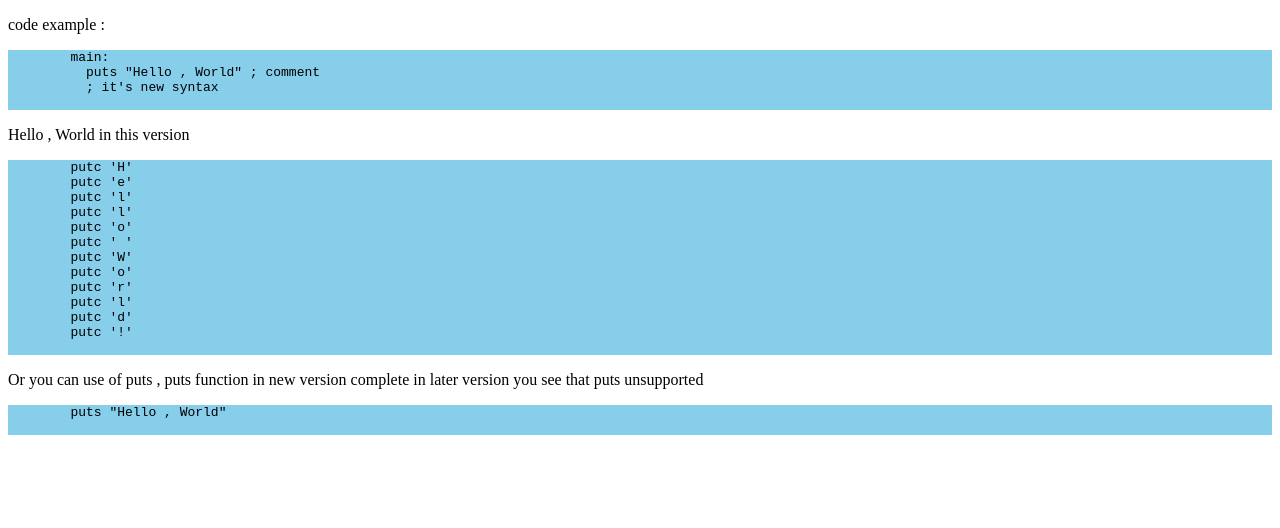
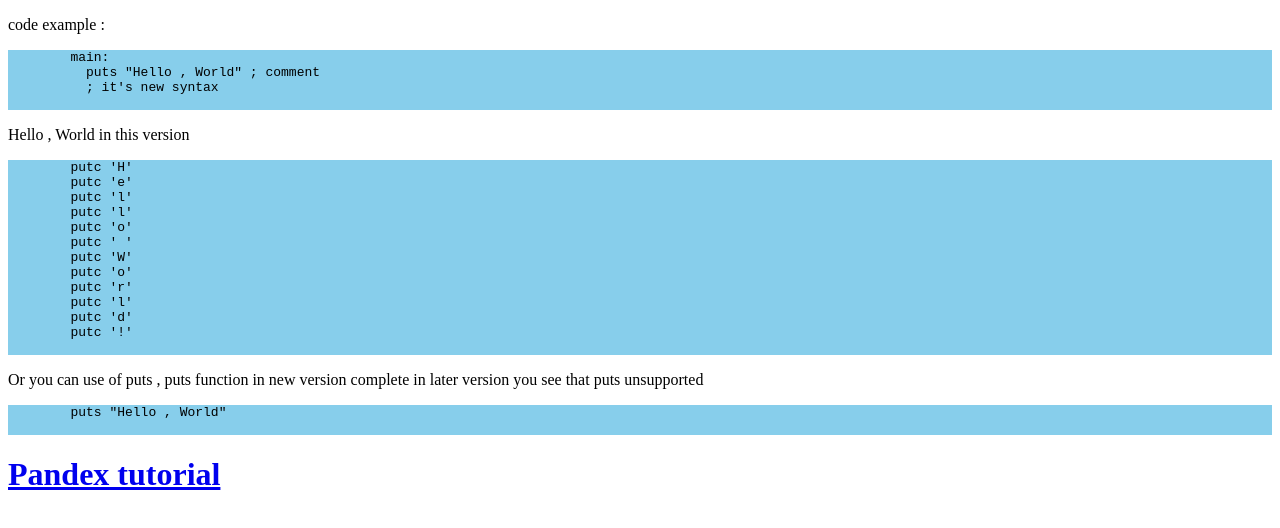
Before and after one commit to Pandex-lang/Pandex-lang.github.io, a plain HTML site: page index.htm in a window 1280 px wide. Drawn offline with Linux system fonts and the light colour scheme.

Commit message:
Update index.htm

```diff
--- a/index.htm
+++ b/index.htm
@@ -34,5 +34,6 @@
       <pre>
         puts "Hello , World"
       </pre>
+    <h1><h1><a href='tutorial'> Pandex tutorial </a></h1</h1>
   </body>
 </html>
```
